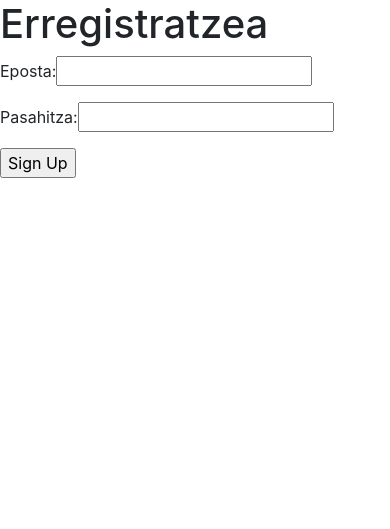
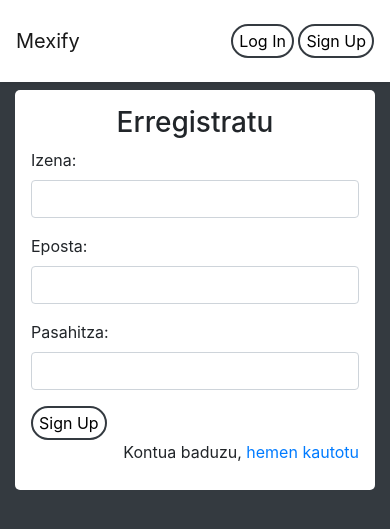
Before and after one commit to aparedes1204/Mexify, a PHP site: page /SignUp.php in a window 390 px wide. Shown: the top 529 px of the page. Run offline with PHP 8.4, Linux system fonts and the light colour scheme.

Commit message:
log in and sign up style done

```diff
--- a/css/estiloa.css
+++ b/css/estiloa.css
@@ -68,6 +68,16 @@
 }
 
 #song-played-progress::-webkit-progress-value {
+	background-color: #343a40;
+	border-radius: 7px;
+}
+
+#song-played-progress::-moz-progress-bar {
+	background-color: #717980;
+	border-radius: 7px;
+}
+
+#song-played-progress::-moz-progress-value {
 	background-color: #343a40;
 	border-radius: 7px;
 }
@@ -144,6 +154,16 @@
 	box-shadow: -200px 0 0 200px #343a40;
 }
 
+
+.amplitude-volume-slider::-moz-range-thumb {
+	-webkit-appearance: none;
+	width: 15px;
+	height: 15px;
+	border-radius: 50%;
+	background: #343a40;
+	box-shadow: -200px 0 0 200px #343a40;
+}
+
 #player{
     width: 100%;
     height: 0px;
@@ -163,3 +183,15 @@
    transition:all 0.25s ease-in-out;
    -webkit-transition:all 0.25s ease-in-out;
 }
+
+#login-box {
+	height: 315px;
+	border-radius: 5px;
+	background-color: white;
+}
+
+#signup-box {
+	height: 400px;
+	border-radius: 5px;
+	background-color: white;
+}
--- a/php/Navbar.php
+++ b/php/Navbar.php
@@ -1,6 +1,6 @@
 <div id="navbar">
   <nav class="navbar fixed-top navbar-light shadow-sm p-3 bg-white">
-    <a class="navbar-brand" href="#">Mexify</a>
+    <a class="navbar-brand" id="home" href="#">Mexify</a>
     <span class="navbar-text">
       <?php
         if(!isset($_SESSION)){
--- a/php/SignUp.php
+++ b/php/SignUp.php
@@ -6,9 +6,10 @@
 
 	<script src='../js/jquery-3.4.1.min.js'></script>
     <script type='text/javascript' src='../js/SignUp.js'></script>
+
+    <link rel="stylesheet" type="text/css" href="../css/estiloa.css">
 </head>
-<body>
-    <div id = "log-in" name = "log-in">
+    <!-- <div id = "log-in" name = "log-in">
         <h1>Erregistratzea</h1>
 
         <form id = "sign-up-form" name = "sign-up-form" method = "post">
@@ -17,6 +18,51 @@
             <p id='signupalert'></p>
             <input type="button" id="submit" name="submit" value="Sign Up">
         </form>
+    </div> -->
+<body class='bg-dark align-middle'>
+    <?php
+        include 'Navbar.php';
+    ?>
+    <script>
+        $("#home").attr('href', 'index.php')
+    </script>
+    <div id="signup">
+        <div class="container">
+            <div id="signup-row" class="row justify-content-center align-items-center" style="margin-top : 25%;">
+                <div id="signup-column" class="col-md-6">
+                    <div id="signup-box" class="col-md-12 p-3">
+                        <form id="sign-up-form" name="sign-up-form" method="post">
+                            <h3 class="text-center">Erregistratu</h3>
+                            <div class="form-group">
+                                <label for="name">Izena:</label><br>
+                                <input type="text" name="name" id="name" class="form-control">
+                            </div>
+                            <div class="form-group">
+                                <label for="email">Eposta:</label><br>
+                                <input type="text" name="email" id="email" class="form-control">
+                            </div>
+                            <div class="form-group">
+                                <label for="password">Pasahitza:</label><br>
+                                <input type="password" name="password" id="password" class="form-control">
+                            </div>
+                            <div class="row h-100">
+                                <div class="col-auto">
+                                    <input type="button" id="submit" name="submit" class="botoiUrdin" value="Sign Up">
+                                </div>
+                                <div class="col align-self-center">
+                                    <p class="p-1" id="signupalert"></p>
+                                </div>
+                            </div>
+                            <div id="register-link" class="text-right">
+                                Kontua baduzu, <a href="LogIn.php" class="pd-1">hemen kautotu</a>
+                            </div>
+                        </form>
+                    </div>
+                </div>
+            </div>
+        </div>
     </div>
+
 </body>
+
 </html>
```
Also changed, not shown: php/LogIn.php (+43 -10 lines).
